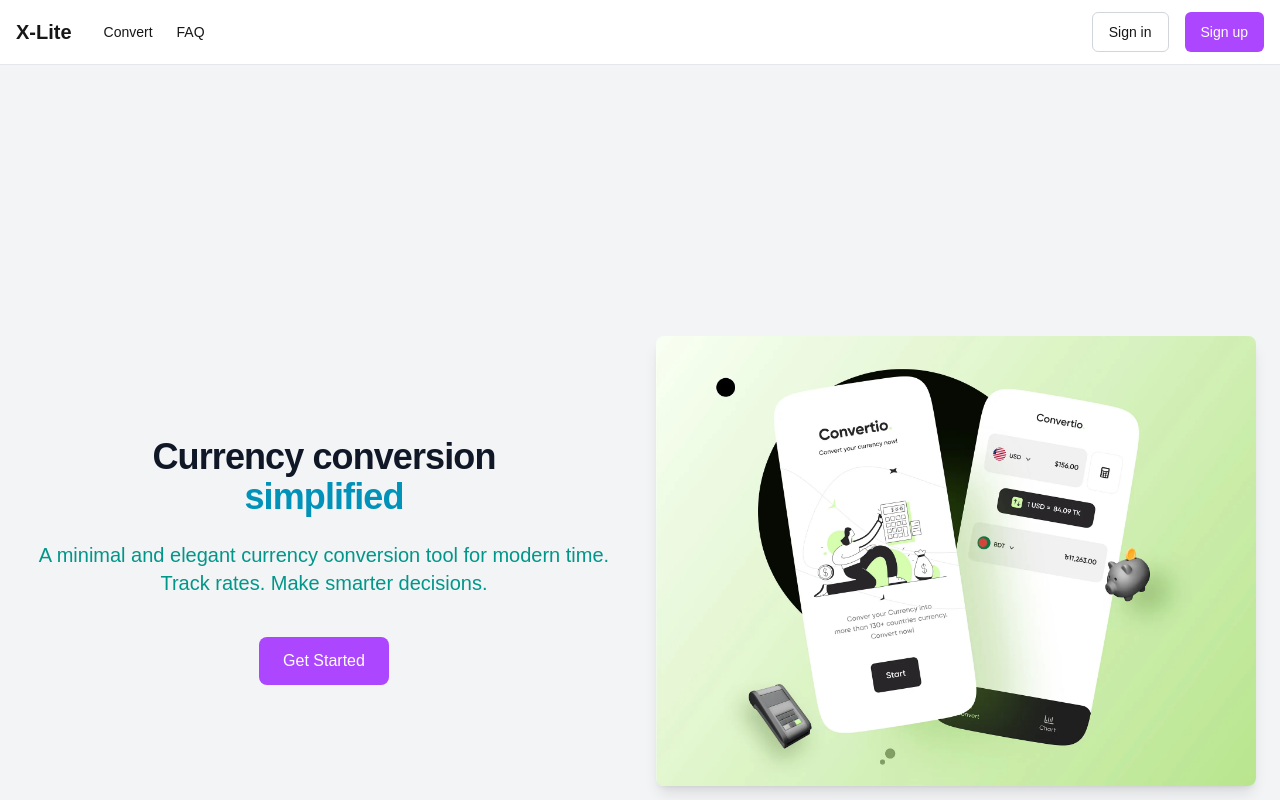
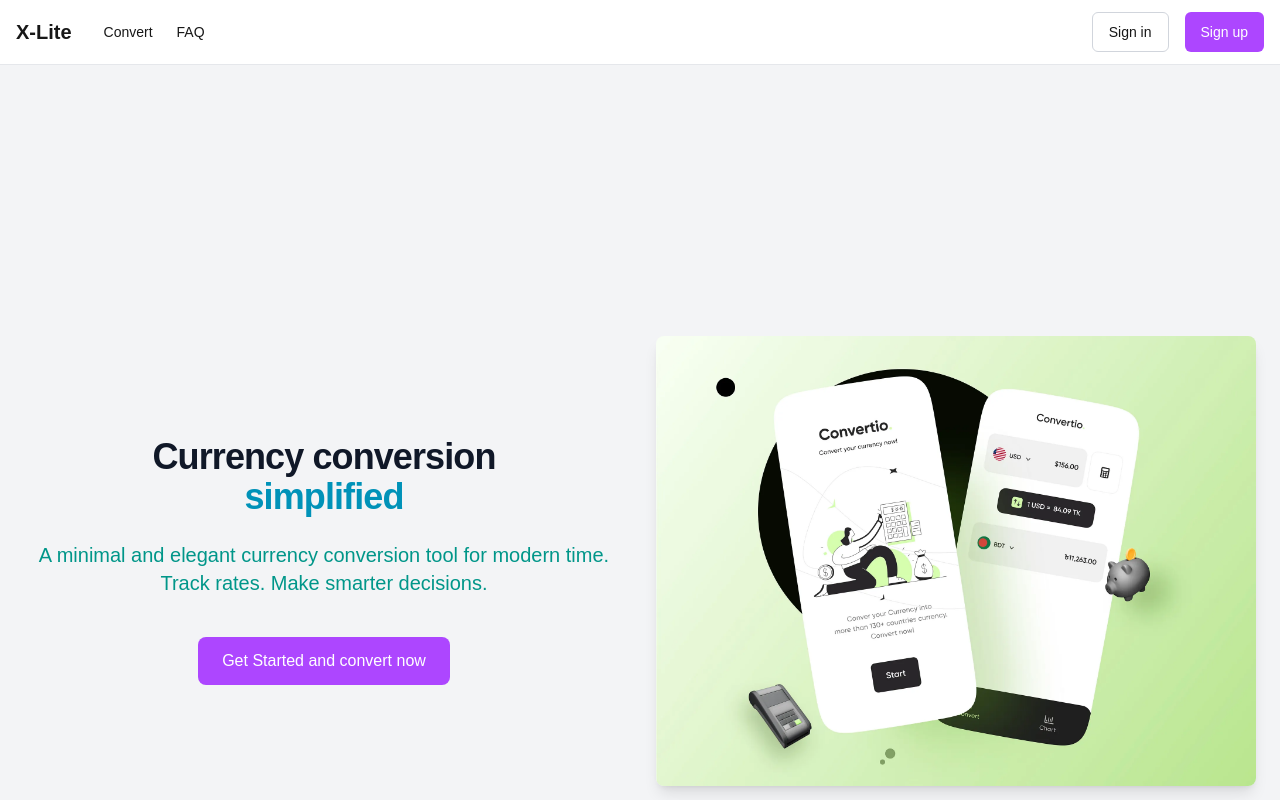
Before and after one commit to Akintademuyiwa24/conversion-lite, a Next.js app: page / in a window 1280 px wide. Shown: the top 800 px of the page. Built offline with nearby package versions, Linux system fonts and the light colour scheme.

Commit message:
changed the heading in home page

```diff
--- a/app/(home)/page.tsx
+++ b/app/(home)/page.tsx
@@ -25,7 +25,7 @@
                   </p>
                   <div className="mt-10">
                     <Link href="/convert">
-                      <Button size="lg" variant='primary'>Get Started</Button>
+                      <Button size="lg" variant='primary'>Get Started and convert now</Button>
                     </Link>
                   </div>
                 </div>
```
